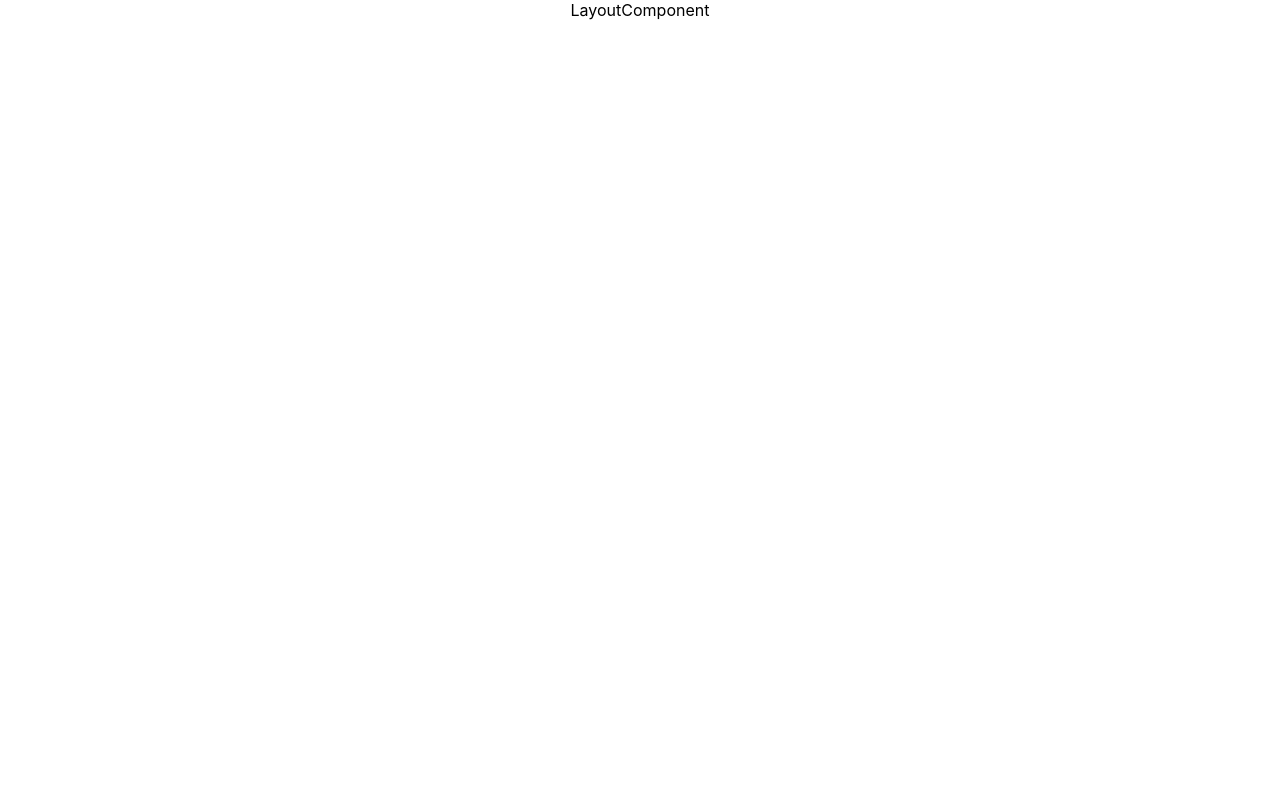
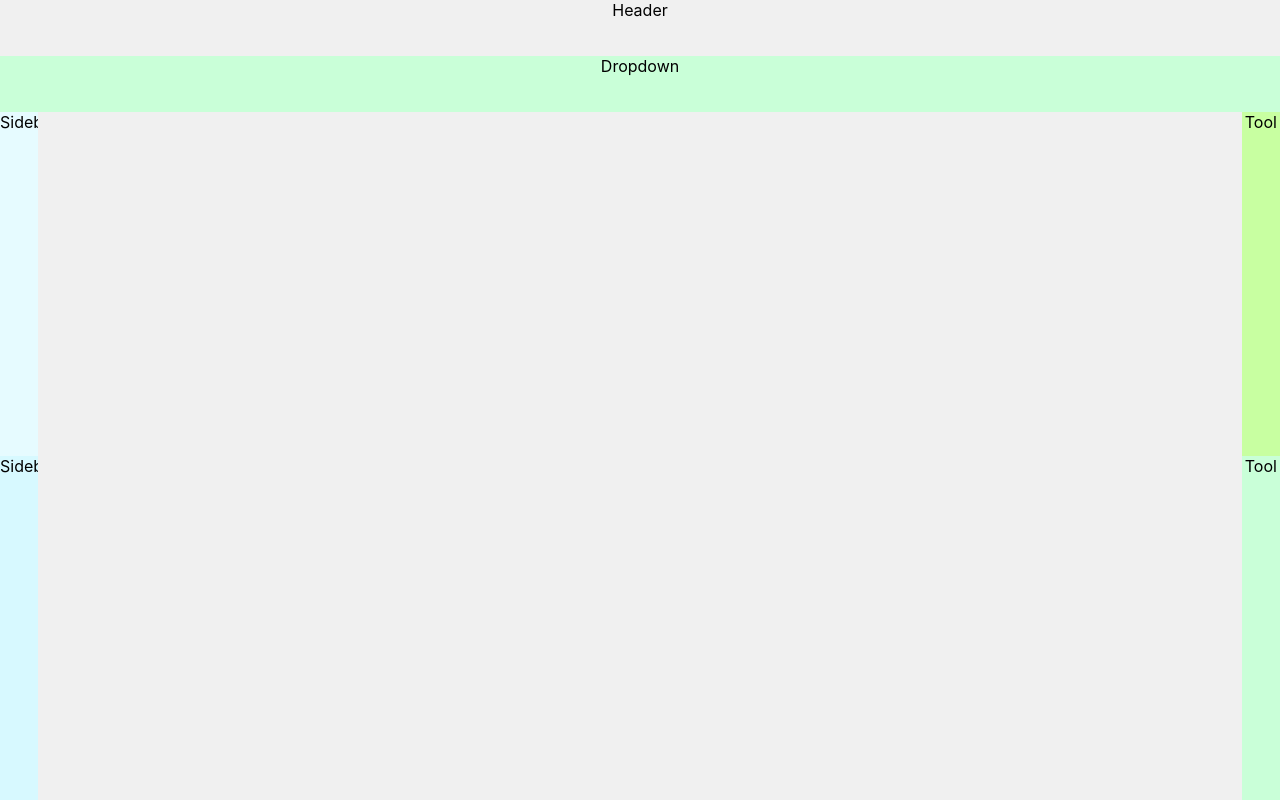
Before and after one commit to Khushi2402/Revelo, a React (Create React App) app: page / in a window 1280 px wide. Built offline with nearby package versions, Linux system fonts and the light colour scheme.

Commit message:
feat: add the layout for the app

```diff
--- /dev/null
+++ b/src/Components/Dropdown.jsx
@@ -0,0 +1,9 @@
+import React from 'react'
+
+const Dropdown = () => {
+  return (
+    <div>Dropdown</div>
+  )
+}
+
+export default Dropdown
--- /dev/null
+++ b/src/Components/Header.jsx
@@ -0,0 +1,9 @@
+import React from 'react'
+
+const Header = () => {
+  return (
+    <div>Header</div>
+  )
+}
+
+export default Header;
--- /dev/null
+++ b/src/Components/MapComp.jsx
@@ -0,0 +1,9 @@
+import React from 'react'
+
+const MapComp = () => {
+  return (
+    <div className='bg-black h-full'>MapComp</div>
+  )
+}
+
+export default MapComp;
--- /dev/null
+++ b/src/Components/SidebarBottom.jsx
@@ -0,0 +1,9 @@
+import React from 'react'
+
+const SidebarBottom = () => {
+  return (
+    <div>SidebarBottom</div>
+  )
+}
+
+export default SidebarBottom
--- /dev/null
+++ b/src/Components/SidebarTop.jsx
@@ -0,0 +1,9 @@
+import React from 'react'
+
+const SidebarTop = () => {
+  return (
+    <div>SidebarTop</div>
+  )
+}
+
+export default SidebarTop
--- /dev/null
+++ b/src/Components/ToolbarBottom.jsx
@@ -0,0 +1,9 @@
+import React from 'react'
+
+const ToolbarBottom = () => {
+  return (
+    <div>Tool</div>
+  )
+}
+
+export default ToolbarBottom
--- /dev/null
+++ b/src/Components/ToolbarTop.jsx
@@ -0,0 +1,9 @@
+import React from 'react'
+
+const ToolbarTop = () => {
+  return (
+    <div>Tool</div>
+  )
+}
+
+export default ToolbarTop
--- a/src/Layout/LayoutComponent.jsx
+++ b/src/Layout/LayoutComponent.jsx
@@ -1,9 +1,96 @@
-import React from 'react'
+import React from 'react';
+import { layoutConfig } from './layout';
+import Dropdown from '../Components/Dropdown';
+import Header from '../Components/Header';
+import SidebarTop from '../Components/SidebarTop';
+import SidebarBottom from '../Components/SidebarBottom';
+import MapComp from '../Components/MapComp';
+import ToolbarTop from '../Components/ToolbarTop';
+import ToolbarBottom from '../Components/ToolbarBottom';
+
+
+const componentMap = {
+    'Header': Header,
+    'Dropdown': Dropdown,
+    'SidebarTop': SidebarTop,
+    'SidebarBottom': SidebarBottom,
+    'MapComp': MapComp,
+    'ToolbarTop': ToolbarTop,
+    'ToolbarBottom': ToolbarBottom
+}
 
 const LayoutComponent = () => {
+    const renderComponent = (componentName) => {
+        const Component = componentMap[componentName];
+        return Component ? <Component /> : null;
+    };
+
   return (
-    <div>LayoutComponent</div>
-  )
+    <>
+      <div style={{display: 'flex', height: '14vh'}}>
+        {/* Header */}
+        <div
+          style={{
+            ...layoutConfig.header.style,
+            display: "flex",
+            flexDirection: "column",
+          }}
+        >
+          {layoutConfig.header.component.map((item, index) => (
+            <div key={index} style={item.style}>
+              {renderComponent(item.name)}
+            </div>
+          ))}
+        </div>
+      </div>
+      <div style={{ display: "flex", height: "86vh" }}>
+        {/* lhs */}
+        <div
+          style={{
+            ...layoutConfig.lhs.style,
+            display: "flex",
+            flexDirection: "column",
+          }}
+        >
+          {layoutConfig.lhs.component.map((item, index) => (
+            <div key={index} style={item.style}>
+              {renderComponent(item.name)}
+            </div>
+          ))}
+        </div>
+
+        {/* center */}
+        <div
+          style={{
+            ...layoutConfig.center.style,
+            display: "flex",
+            flexDirection: "column",
+          }}
+        >
+          {layoutConfig.center.component.map((item, index) => (
+            <div key={index} style={item.style}>
+              {renderComponent(item.name)}
+            </div>
+          ))}
+        </div>
+
+        {/* rhs */}
+        <div
+          style={{
+            ...layoutConfig.rhs.style,
+            display: "flex",
+            flexDirection: "column",
+          }}
+        >
+          {layoutConfig.rhs.component.map((item, index) => (
+            <div key={index} style={item.style}>
+              {renderComponent(item.name)}
+            </div>
+          ))}
+        </div>
+      </div>
+    </>
+  );
 }
 
 export default LayoutComponent
--- a/src/Layout/layout.js
+++ b/src/Layout/layout.js
@@ -4,31 +4,21 @@ export const layoutConfig = {
       {
         name: "Header",
         style: {
-          width: "100%",
           height: "100%",
           backgroundColor: "#f0f0f0",
+        },
+      },
+      {
+        name: "Dropdown",
+        style: {
+          height: "100%",
+          backgroundColor: "#c9ffd8",
         },
       },
     ],
     style: {
       width: "100%",
-      height: "10%",
-    },
-  },
-  dropdown: {
-    component: [
-      {
-        name: "Dropdown",
-        style: {
-          width: "100%",
-          height: "100%",
-          backgroundColor: "#f0f0f0",
-        },
-      },
-    ],
-    style: {
-      width: "100%",
-      height: "10%",
+      height: "100%",
     },
   },
   lhs: {
@@ -36,20 +26,20 @@ export const layoutConfig = {
       {
         name: "SidebarTop",
         style: {
-          height: "50%",
-          backgroundColor: "#f0f0f0",
+          height: "100%",
+          backgroundColor: "#E6FBFF",
         },
       },
       {
         name: "SidebarBottom",
         style: {
-          height: "50%",
-          backgroundColor: "#f0f0f0",
+          height: "100%",
+          backgroundColor: "#D7F9FF ",
         },
       },
     ],
     style: {
-      width: "10%",
+      width: "3%",
       height: "100%",
     },
   },
@@ -65,7 +55,7 @@ export const layoutConfig = {
       },
     ],
     style: {
-      width: "80%",
+      width: "94%",
       height: "100%",
     },
   },
@@ -74,22 +64,20 @@ export const layoutConfig = {
       {
         name: "ToolbarTop",
         style: {
-          width: "100%",
           height: "100%",
-          backgroundColor: "#f0f0f0",
+          backgroundColor: "#c8ffa1",
         },
       },
       {
         name: "ToolbarBottom",
         style: {
-          width: "100%",
           height: "100%",
-          backgroundColor: "#f0f0f0",
+          backgroundColor: "#c9ffd8",
         },
       },
     ],
     style: {
-      width: "10%",
+      width: "3%",
       height: "100%",
     },
   },
```
